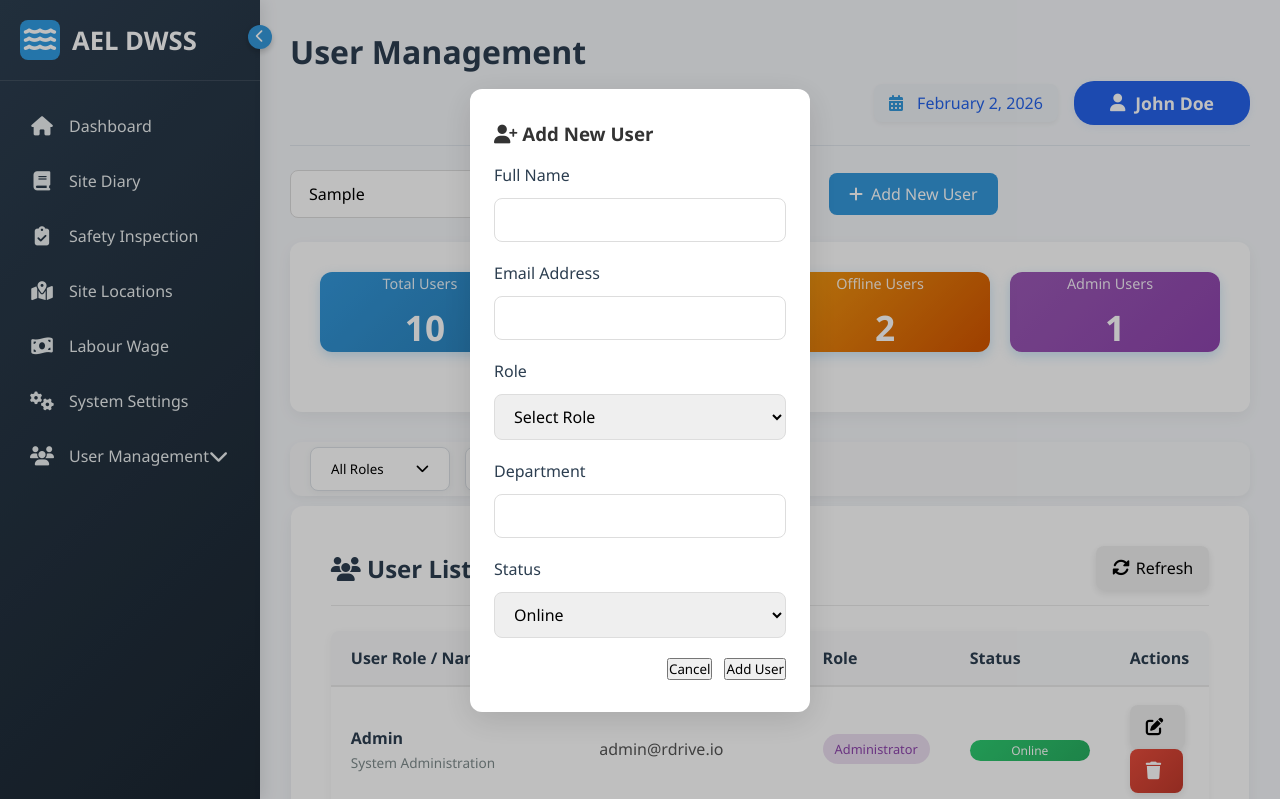
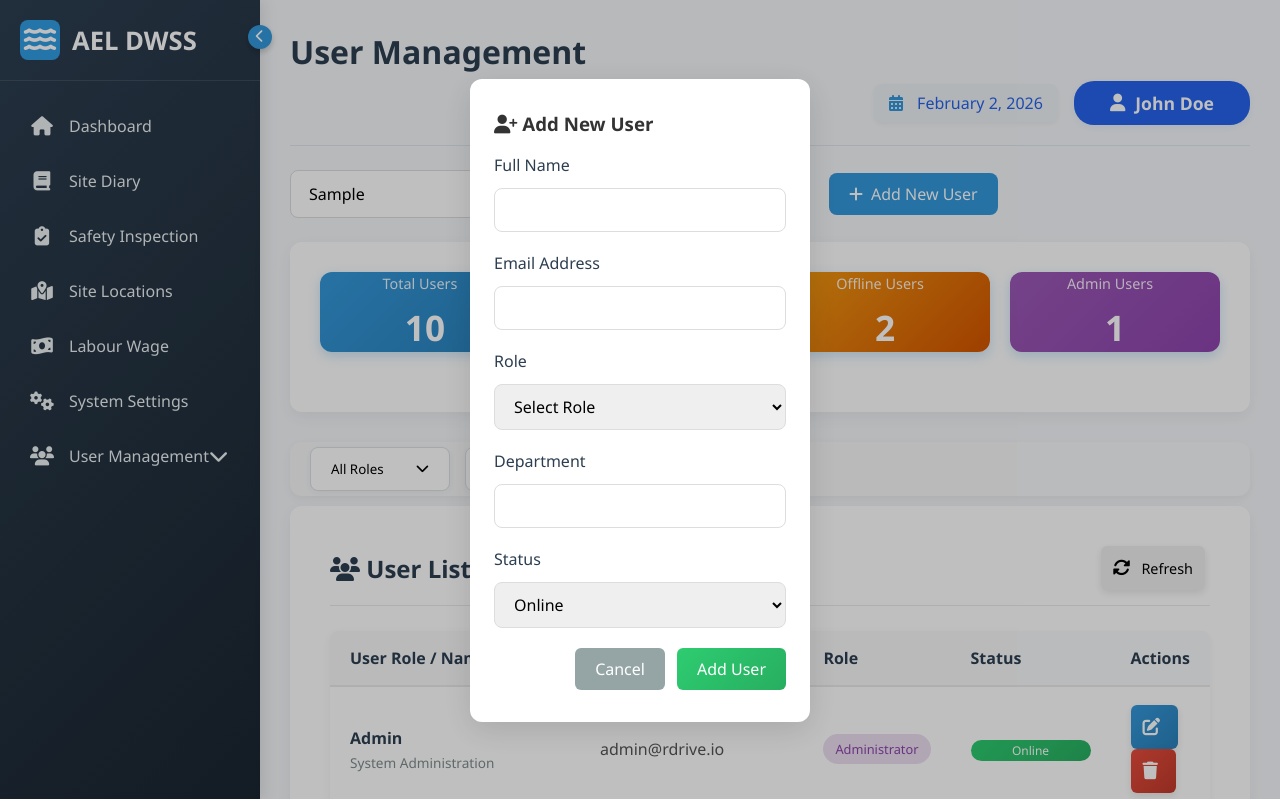
Before and after one commit to chanchai2333/Work, a plain HTML site: page usermanagement.html in a window 1280 px wide. Both pictures are taken after typing "Sample" into the empty fields and a click on the button "Add New User". Shown: the top 799 px of the page. Drawn offline with nearby package versions, Linux system fonts and the light colour scheme.

Commit message:
styles/main.css file upload

```diff
--- a/styles/main.css
+++ b/styles/main.css
@@ -2307,3 +2307,67 @@ body {
 .sidebar.collapsed .submenu {
     display: none;
 }
+/* 修复操作按钮样式 */
+.action-btn {
+    padding: 8px 12px;
+    border: none;
+    border-radius: 6px;
+    cursor: pointer;
+    transition: all 0.3s ease;
+    display: inline-flex;
+    align-items: center;
+    gap: 5px;
+    font-size: 0.9rem;
+    margin-right: 5px;
+}
+
+.edit-user-btn {
+    background: linear-gradient(135deg, #3498db, #2980b9);
+    color: white;
+}
+
+.delete-user-btn {
+    background: linear-gradient(135deg, #e74c3c, #c0392b);
+    color: white;
+}
+
+.action-btn:hover {
+    transform: translateY(-2px);
+    box-shadow: 0 4px 8px rgba(0, 0, 0, 0.2);
+}
+
+.edit-user-btn:hover {
+    background: linear-gradient(135deg, #2980b9, #2471a3);
+}
+
+.delete-user-btn:hover {
+    background: linear-gradient(135deg, #c0392b, #a93226);
+}
+
+/* 模态框按钮样式 */
+.btn {
+    padding: 10px 20px;
+    border: none;
+    border-radius: 6px;
+    cursor: pointer;
+    font-size: 1rem;
+    transition: all 0.3s ease;
+}
+
+.btn-secondary {
+    background: #95a5a6;
+    color: white;
+}
+
+.btn-secondary:hover {
+    background: #7f8c8d;
+}
+
+.btn[type="submit"] {
+    background: linear-gradient(135deg, #2ecc71, #27ae60);
+    color: white;
+}
+
+.btn[type="submit"]:hover {
+    background: linear-gradient(135deg, #27ae60, #219653);
+}
```
